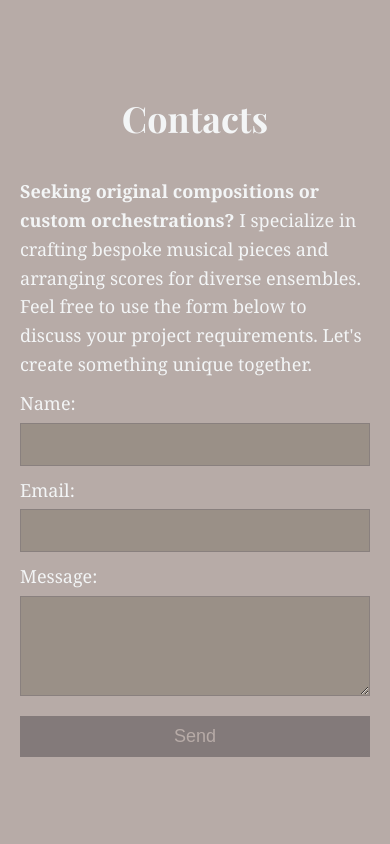
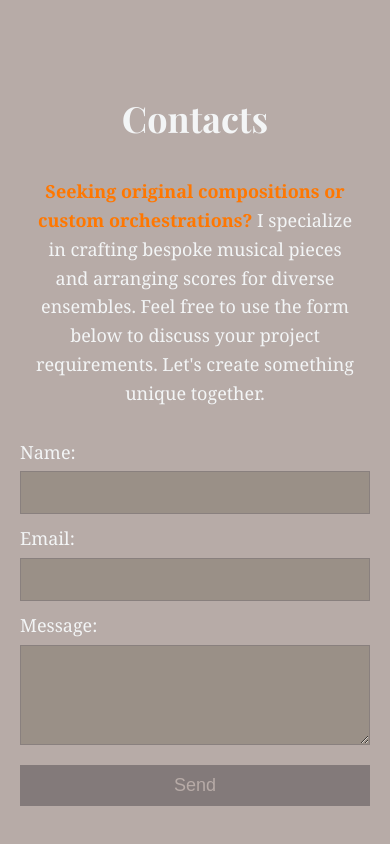
Before and after one commit to salcai94/salvwebsite, a plain HTML site: page index.html in a window 390 px wide. Shown: the part 10874-11718 px from the top of the page. Drawn offline with nearby package versions, Linux system fonts and the light colour scheme; a web font is replaced by a local one.

Commit message:
Update styles.css

```diff
--- a/styles.css
+++ b/styles.css
@@ -340,6 +340,23 @@ h2 {
     flex-direction: column;
 }
 
+/* Stile per il paragrafo di promozione del servizio */
+.service-promo {
+    font-size: 1.1em; /* Leggermente più grande del testo normale */
+    line-height: 1.6;
+    margin-bottom: 30px; /* Spazio sotto il testo e prima del form */
+    text-align: center; /* Centra il testo */
+    max-width: 700px; /* Limita la larghezza per una migliore leggibilità */
+    margin-left: auto;
+    margin-right: auto; /* Centra il blocco di testo */
+    color: #F3F5F6; /* Colore del testo principale, assicurati che sia visibile sul background */
+}
+
+.service-promo strong {
+    color: #FF7700; /* Puoi usare un colore più brillante per l'enfasi, se lo desideri */
+    font-weight: bold;
+}
+
 #contact-form label {
     margin-top: 10px;
 }
@@ -473,6 +490,12 @@ h2 {
         min-height: auto; /* Lascia che l'altezza sia definita dal contenuto */
         margin-bottom: 40px; /* Spazio tra le sezioni */
     }
+
+    .service-promo {
+        font-size: 1em;
+        margin-bottom: 20px;
+        padding: 0 15px; /* Aggiungi un po' di padding sui lati per mobile */
+    }
 }
 
 /* Desktop Specific Styles (min-width media queries) */
```
